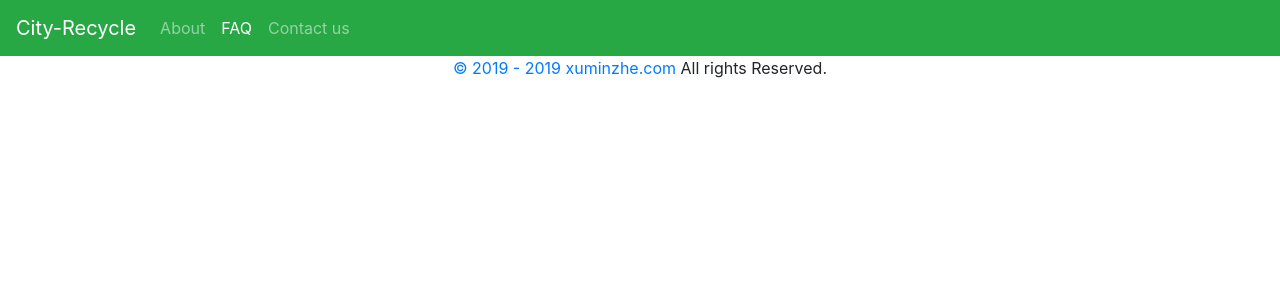
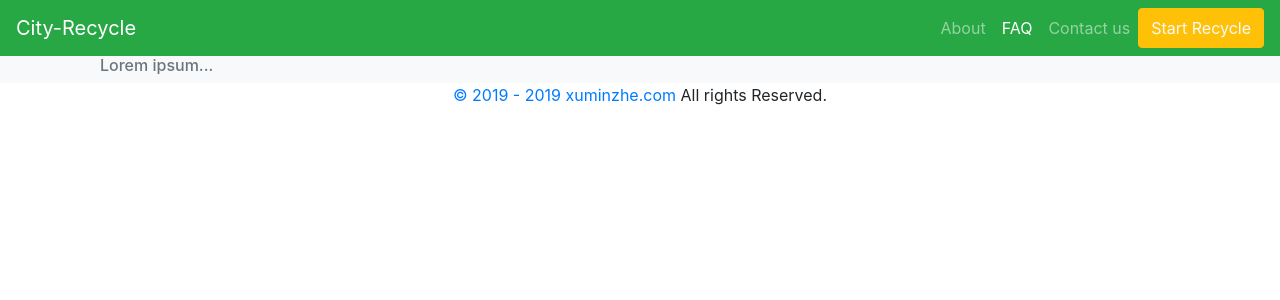
Before and after one commit to MINZHE-XU/sheda, a PHP site: page /faq.php in a window 1280 px wide. Shown: the top 300 px of the page. Run offline with PHP 8.4, Linux system fonts and the light colour scheme; data that the repository does not hold is empty; some libraries are stand-ins or nearby versions.

Commit message:
header Done

```diff
--- a/faq.php
+++ b/faq.php
@@ -8,8 +8,13 @@ $pageDetails = getPageDetailsByName($currentPage);
 include("header.php");
 ?>
 
-
-
+    <div id="bread" class="row  bg-light">
+        <div class="container ">
+            <div class="col text-secondary">
+                <h6 >Lorem ipsum...</h6>
+            </div>
+        </div>
+    </div>
 <?php
 include("footer.php");
 ?>
--- a/footer.php
+++ b/footer.php
@@ -4,7 +4,7 @@
     <div class="container ">
         <div class="text-center ">
                 <div id="copyright" >
-                    <a href="http:// xuminzhe.com" target="_blank">&copy; 2019 - <?php echo date("Y"); ?> xuminzhe.com</a> All rights Reserved. </a>
+                    <a href="http://xuminzhe.com" target="_blank">&copy; 2019 - <?php echo date("Y"); ?> xuminzhe.com</a> All rights Reserved. </a>
                 </div>
         </div>
     </div>
--- a/header.php
+++ b/header.php
@@ -25,18 +25,21 @@
 <body>
 <!-- ********************************************************* -->
 <div id="header">
-    <div class="">
+    <div >
         <nav class="navbar navbar-expand-sm bg-success navbar-dark">
-            <a class="navbar-brand" href="#">City-Recycle</a>
+            <a class="navbar-brand" href="index.php">City-Recycle</a>
             <!-- Toggler/collapsibe Button -->
             <button class="navbar-toggler" type="button" data-toggle="collapse" data-target="#collapsibleNavbar">
                 <span class="navbar-toggler-icon"></span>
             </button>
+            <div class="collapse navbar-collapse" id="collapsibleNavbar">
+            </div>
+            <div class="navbar-nav">
 
                 <!-- Navbar links -->
                 <div class="collapse navbar-collapse" id="collapsibleNavbar">
                     <!-- Links -->
-                <ul class="navbar-nav">
+                    <ul class="nav navbar-nav ml-aut ">
                         <li class="nav-item">
                             <a href="about.php" class="nav-link <?php echo ($currentPage == "about") ? 'active' : '' ?> " >About</a>
                         </li>
@@ -48,10 +51,13 @@
                         </li>
                     </ul>
                 </div>
+                <button class="btn btn-warning"  type="submit">
+                    <a href="recycle.php" class="text-light"  >Start Recycle</a>
+                </button>
+            </div>
         </nav>
     </div>
 </div>
 
-
 <div id="main">
-    <div class="container">
+    <div>
```
Also changed, not shown: index.php (+35 -4 lines). Lines whose indentation alone changed are shown as unchanged.
